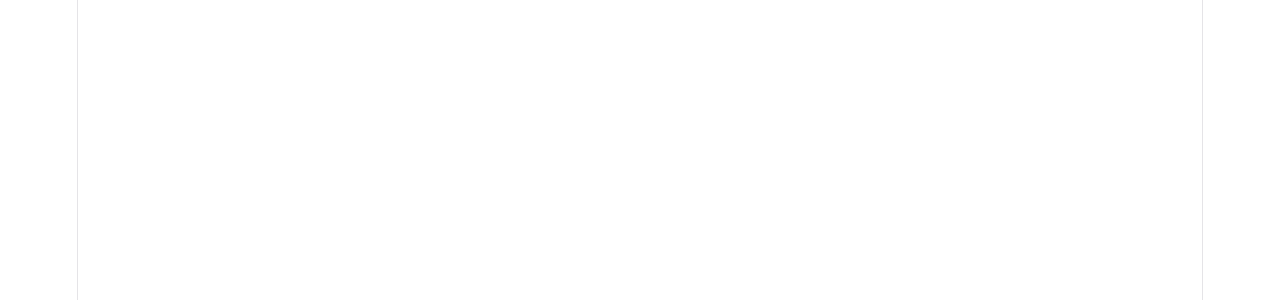
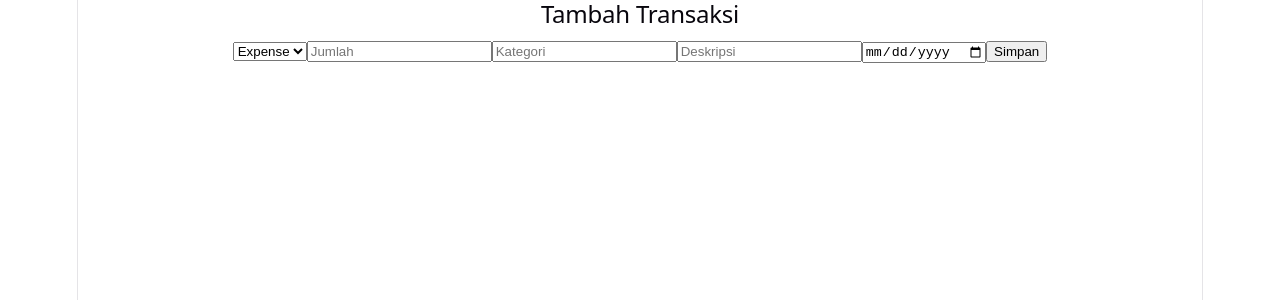
Before and after one commit to baguesputra/finance-tracker, a React app in the folder frontend/: page /add-transaction in a window 1280 px wide. Before the commit this address had no page. Shown: the top 300 px of the page. Built offline with nearby package versions, Linux system fonts and the light colour scheme; the HTML template or start-up script is replaced by a standard one.

Commit message:
add transactions form inn react

```diff
--- a/frontend/src/App.jsx
+++ b/frontend/src/App.jsx
@@ -1,6 +1,7 @@
 import { BrowserRouter, Routes, Route } from 'react-router-dom';
 import Login from './pages/Login';
 import Dashboard from './pages/Dashboard';
+import AddTransactions from './pages/addTransactions';
 
 function App() {
   return (
@@ -8,6 +9,7 @@ function App() {
       <Routes>
         <Route path="/" element={<Login />} />
         <Route path="/dashboard" element={<Dashboard />} />
+        <Route path="/add-transaction" element={<AddTransactions />} />
       </Routes>
     </BrowserRouter>
   );
--- a/frontend/src/pages/Dashboard.jsx
+++ b/frontend/src/pages/Dashboard.jsx
@@ -1,5 +1,6 @@
 import { useEffect, useState } from "react";
 import API from "../services/API";
+import { useNavigate } from "react-router-dom";
 
 function Dashboard() {
     const [data, setData] = useState({
@@ -21,12 +22,15 @@ function Dashboard() {
         }
     };
 
+    const navigate = useNavigate();
+
     return (
         <div>
             <h2>Dashboard</h2>
             <p>Total Income: {data.total_income}</p>
             <p>Total Expense: {data.total_expense}</p>
             <p>Balance: {data.balance}</p>
+            <button onClick={() => navigate("/add-transaction")}>Add Transaction</button>
         </div>
     );
 }
--- /dev/null
+++ b/frontend/src/pages/addTransactions.jsx
@@ -0,0 +1,79 @@
+import { useState } from 'react';
+import API from '../services/api';
+import { useNavigate } from 'react-router-dom';
+
+function AddTransaction() {
+  const [form, setForm] = useState({
+    type: 'expense',
+    amount: '',
+    category: '',
+    description: '',
+    date: ''
+  });
+
+  const navigate = useNavigate();
+
+  const handleChange = (e) => {
+    setForm({
+      ...form,
+      [e.target.name]: e.target.value
+    });
+  };
+
+  const handleSubmit = async (e) => {
+    e.preventDefault();
+
+    try {
+      await API.post('/transactions', form);
+      alert('Transaksi berhasil ditambahkan');
+      navigate('/dashboard');
+    } catch (err) {
+      console.error(err);
+      alert('Gagal tambah transaksi');
+    }
+  };
+
+  return (
+    <div>
+      <h2>Tambah Transaksi</h2>
+
+      <form onSubmit={handleSubmit}>
+        <select name="type" onChange={handleChange}>
+          <option value="expense">Expense</option>
+          <option value="income">Income</option>
+        </select>
+
+        <input
+          type="number"
+          name="amount"
+          placeholder="Jumlah"
+          onChange={handleChange}
+        />
+
+        <input
+          type="text"
+          name="category"
+          placeholder="Kategori"
+          onChange={handleChange}
+        />
+
+        <input
+          type="text"
+          name="description"
+          placeholder="Deskripsi"
+          onChange={handleChange}
+        />
+
+        <input
+          type="date"
+          name="date"
+          onChange={handleChange}
+        />
+
+        <button type="submit">Simpan</button>
+      </form>
+    </div>
+  );
+}
+
+export default AddTransaction;
```
